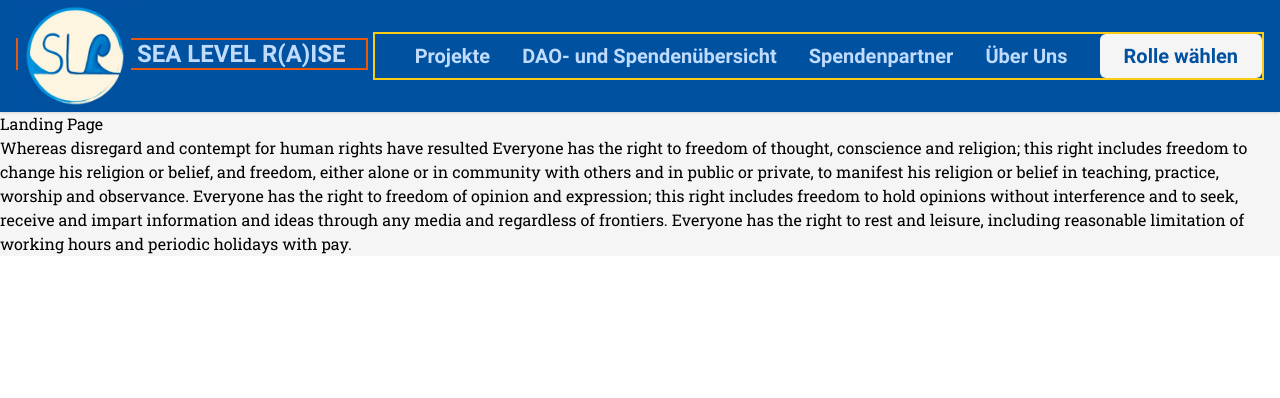
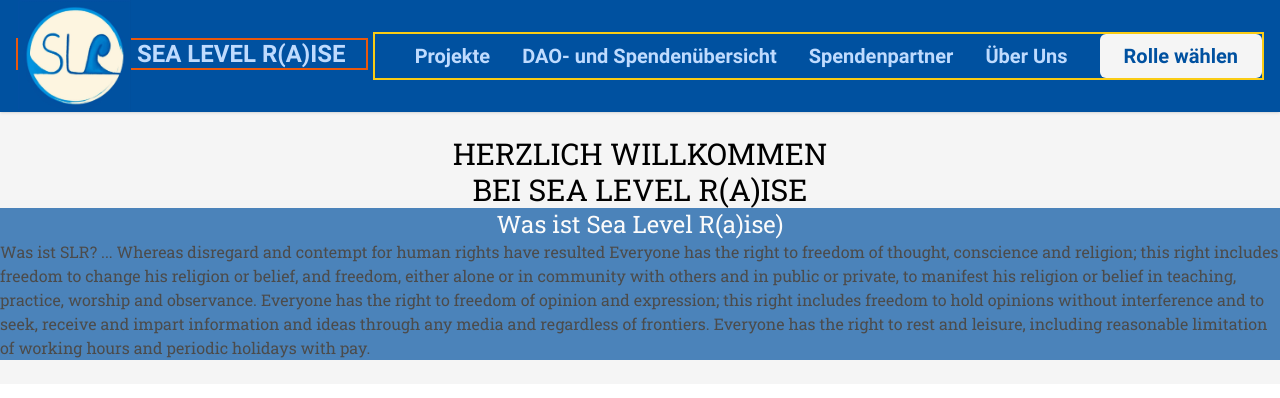
Before and after one commit to Sealevelraise/SLR, a Nuxt app in the folder nuxt/: page / in a window 1280 px wide. Shown: the top 398 px of the page. Built offline with nearby package versions, Linux system fonts and the light colour scheme.

Commit message:
edit layout landing page

```diff
--- a/nuxt/pages/about.vue
+++ b/nuxt/pages/about.vue
@@ -8,7 +8,7 @@
 <script>
 
     export default {
-        name: 'about',
+        name: 'default',
 
     }
 </script>
--- a/nuxt/pages/dao.vue
+++ b/nuxt/pages/dao.vue
@@ -8,7 +8,7 @@
 <script>
 
     export default {
-        name: 'dao',
+        name: 'default',
 
     }
 </script>
--- a/nuxt/pages/index.vue
+++ b/nuxt/pages/index.vue
@@ -1,9 +1,10 @@
 <template>
-  <div>
-
-    <h1>Landing Page</h1>
-        <p>Whereas disregard and contempt for human rights have resulted Everyone has the right to freedom of thought, conscience and religion; this right includes freedom to change his religion or belief, and freedom, either alone or in community with others and in public or private, to manifest his religion or belief in teaching, practice, worship and observance. Everyone has the right to freedom of opinion and expression; this right includes freedom to hold opinions without interference and to seek, receive and impart information and ideas through any media and regardless of frontiers. Everyone has the right to rest and leisure, including reasonable limitation of working hours and periodic holidays with pay.</p>
-
+  <div class="flex flex-col justify-between py-6">
+    <h1 class="text-3xl uppercase text-center">Herzlich Willkommen <br> bei Sea Level R(a)ise</h1>
+    <div class=" bg-slr-blue opacity-[.69]">
+      <h2 class="text-2xl text-center text-white">Was ist Sea Level R(a)ise)</h2>
+      <p>Was ist SLR? ... Whereas disregard and contempt for human rights have resulted Everyone has the right to freedom of thought, conscience and religion; this right includes freedom to change his religion or belief, and freedom, either alone or in community with others and in public or private, to manifest his religion or belief in teaching, practice, worship and observance. Everyone has the right to freedom of opinion and expression; this right includes freedom to hold opinions without interference and to seek, receive and impart information and ideas through any media and regardless of frontiers. Everyone has the right to rest and leisure, including reasonable limitation of working hours and periodic holidays with pay.</p>
+    </div>
 
 
   </div>
--- a/nuxt/pages/partner.vue
+++ b/nuxt/pages/partner.vue
@@ -8,7 +8,7 @@
 <script>
 
     export default {
-        name: 'partner',
+        name: 'default',
 
     }
 </script>
--- a/nuxt/pages/projects.vue
+++ b/nuxt/pages/projects.vue
@@ -8,7 +8,7 @@
 <script>
 
     export default {
-        name: 'projects',
+        name: 'default',
 
     }
 </script>
```
